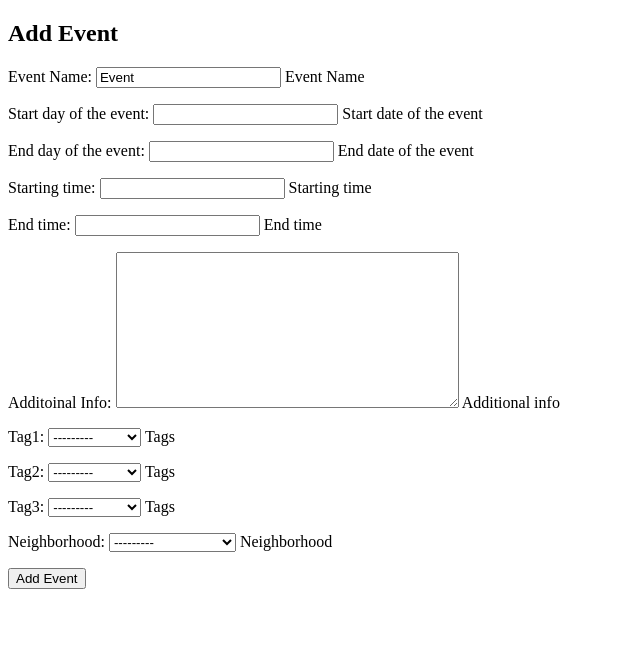
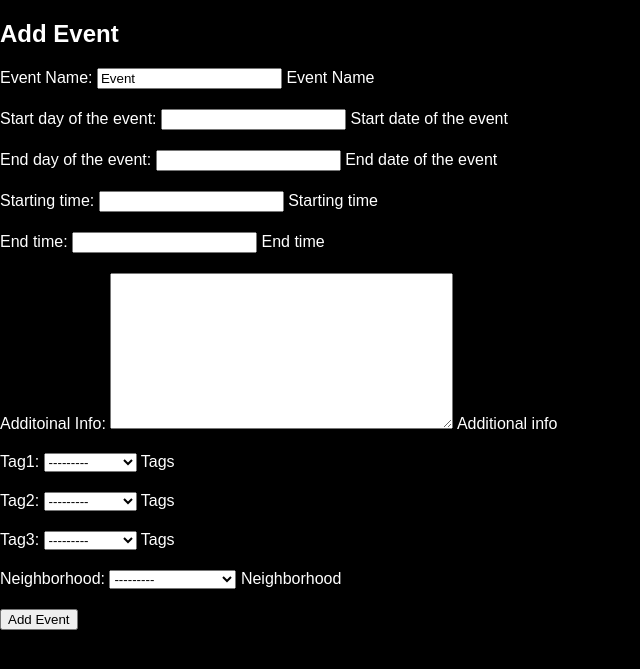
Before and after one commit to matt-mckenna/somerville-events, a Django app: page /add-event/ in a window 1280 px wide. Shown: the top 669 px of the page, without its empty margins (0-640 px from the left). Run offline with Django 3.2, Linux system fonts and the light colour scheme.

Commit message:
add event

```diff
--- a/se/events/eventsite/static/eventsite/styles.css
+++ b/se/events/eventsite/static/eventsite/styles.css
@@ -1,6 +1,20 @@
 /* styles.css */
 body {
-    font-family: Arial, sans-serif;
+    background-color: #000;
+    color: #fff;
+    font-family: Arial, sans-serif; /* Optional: Choose your preferred font-family */
+    margin: 0;
+    padding: 0;
+}
+
+.content {
+    max-width: 800px;
+    margin: 0 auto;
+    padding: 20px;
+}
+
+h1, p {
+    margin-bottom: 20px;
 }
 
 .container {
@@ -65,3 +79,8 @@ ul {
     float: right;
     cursor: pointer;
 }
+
+a {
+    color: rgb(234, 234, 229); /* Use your desired color code */
+    text-decoration: none; /* Optional: Remove underline */
+}
--- a/se/events/eventsite/templates/eventsite/add_event.html
+++ b/se/events/eventsite/templates/eventsite/add_event.html
@@ -1,4 +1,4 @@
-<!-- in your_app/templates/add_event.html -->
+{% load static %}
 
 <!DOCTYPE html>
 <html lang="en">
@@ -6,6 +6,7 @@
     <meta charset="UTF-8">
     <meta name="viewport" content="width=device-width, initial-scale=1.0">
     <title>Add Event</title>
+    <link rel="stylesheet" type="text/css" href="{% static 'eventsite/styles.css' %}">
 </head>
 <body>
     <h2>Add Event</h2>
```
Also changed, not shown: se/events/db.sqlite3.
